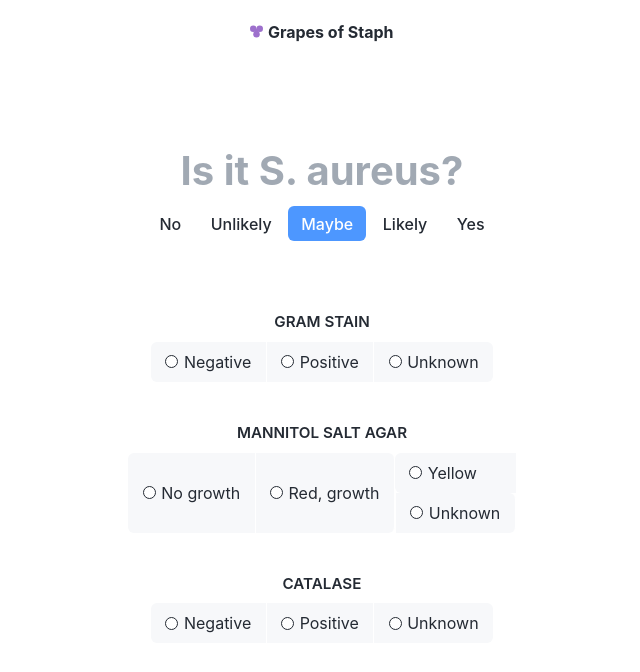
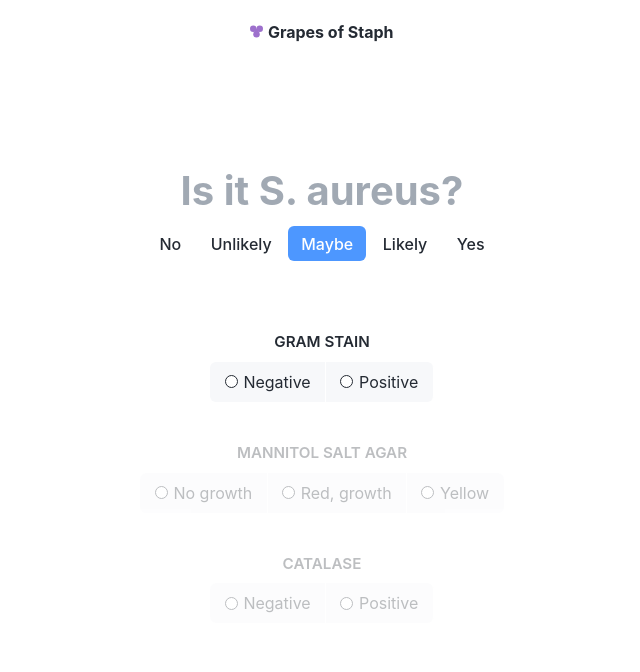
Before and after one commit to davbl/grapes-of-staph, a React (Vite) app: page / in a window 1280 px wide. Shown: the top 672 px of the page, without its empty margins (318-958 px from the left). Built offline with nearby package versions, Linux system fonts and the light colour scheme.

Commit message:
Manage state with a Zustand store instead of useState

```diff
--- a/src/App.jsx
+++ b/src/App.jsx
@@ -1,20 +1,8 @@
-import { useState } from "react";
 import Result from "./components/Result";
 import TraditionalMethods from "./components/TraditionalMethods";
 // import MolecularMethods from "./components/MolecularMethods";
 
 const App = () => {
-  const [radioSelections, setRadioSelections] = useState({
-    gram: "",
-    mannitol: "",
-    catalase: "",
-  });
-
-  // update state of radio selections from Controls component
-  const handleSelectionChange = (assay, value) => {
-    setRadioSelections({ ...radioSelections, [assay]: value });
-  };
-
   // Render
   return (
     <>
@@ -61,20 +49,16 @@ const App = () => {
       </header>
 
       <main>
-        {/* Title + result */}
         <section>
+          {/* Hero text */}
           <h2>Is it S. aureus?</h2>
-          {/* pass radio selections to calculate result */}
-          <Result radioSelections={radioSelections} />
+          <Result />
         </section>
 
         {/* Methods */}
         <section className="controls">
-          {/* onChange, components below can call handleSelectionChange */}
-          {/* Molecular methods */}
           {/* <MolecularMethods onChange={handleSelectionChange} />  TODO  */}
-          {/* Traditional methods */}
-          <TraditionalMethods onChange={handleSelectionChange} />
+          <TraditionalMethods />
         </section>
       </main>
     </>
--- a/src/components/Result.jsx
+++ b/src/components/Result.jsx
@@ -1,26 +1,48 @@
 /* eslint-disable react/prop-types */
-const Result = ({ radioSelections }) => {
-  // Calculate result and send for color-coding
+
+import useStore from "../useStore";
+
+const Result = () => {
+  //
+  // Destructure radio selections object from zustand store
+  const { gram, mannitol, catalase } = useStore();
+
+  // Calculate result from radio selections
   const calculateResult = () => {
-    // destructure radio selections object
-    const { gram, mannitol, catalase } = radioSelections;
-    if (
-      gram === "negative" ||
-      catalase === "negative" ||
-      mannitol === "no-growth"
-    ) {
+    //
+    // Gram neg, step 1
+    if (gram === "negative") {
       return "No";
-    } else if (gram === "positive" && catalase === "positive") {
+    }
+    // Gram pos, step 1
+    if (gram === "positive") {
+      // MSA no-growth, step 2
+      if (mannitol === "no-growth") {
+        return "No";
+      }
+      // MSA red and catalase neg, step 3
+      // has to be before MSA red, step 2
+      if (mannitol === "red" && catalase === "negative") {
+        return "No";
+      }
+      // MSA red, step 2
+      if (mannitol === "red") {
+        return "Unlikely";
+      }
+      // MSA yellow and catalase pos, step 3
+      if (mannitol === "yellow" && catalase === "positive") {
+        return "Likely";
+      }
+      // MSA yellow and catalase neg, step 3
+      if (mannitol === "yellow" && catalase === "negative") {
+        return "Maybe";
+      }
+      // MSA yellow, step 2
       if (mannitol === "yellow") {
         return "Likely";
-      } else if (mannitol === "red") {
-        return "Unlikely";
-      } else {
-        return "Maybe";
       }
-    } else {
-      return "Maybe";
     }
+    return "Maybe";
   };
 
   const result = calculateResult();
--- a/src/components/TraditionalMethods.jsx
+++ b/src/components/TraditionalMethods.jsx
@@ -1,17 +1,51 @@
 /* eslint-disable react/prop-types */
-const TraditionalMethods = ({ onChange }) => {
-  // take assay and radio selection and pass to App.jsx
-  const handleChange = (assay) => (event) => {
-    onChange(assay, event.target.value);
+
+import useStore from "../useStore";
+
+const TraditionalMethods = () => {
+  //
+  // Manage state with zustand store
+  const {
+    gram,
+    mannitol,
+    catalase,
+    step,
+    setGram,
+    setMannitol,
+    setCatalase,
+    setStep,
+  } = useStore();
+
+  const handleChange = (assay, value) => {
+    // Debugging
+    // console.log(`Changing ${assay} to ${value}`);
+
+    if (assay === "gram") {
+      setGram(value);
+      if (value === "positive") {
+        setStep(2);
+      } else if (value === "negative") {
+        setStep(1);
+      }
+    } else if (assay === "mannitol") {
+      setMannitol(value);
+      if (value === "no-growth") {
+        setStep(2);
+      } else if (value === "red" || value === "yellow") {
+        setStep(3);
+      }
+    } else if (assay === "catalase") {
+      setCatalase(value);
+    }
   };
 
   // Render
   return (
     <>
-      {/* <h3>Traditional Methods</h3> */}
+      {/* <h3>Traditional Methods</h3> TODO */}
 
-      {/* Gram */}
-      <fieldset>
+      {/* GRAM STAIN */}
+      <fieldset className={step >= 1 ? "enabled" : "disabled"}>
         <legend>GRAM STAIN</legend>
 
         <label>
@@ -19,7 +53,8 @@ const TraditionalMethods = ({ onChange }) => {
             type="radio"
             name="gram"
             value="negative"
-            onChange={handleChange("gram")}
+            checked={gram === "negative"}
+            onChange={(e) => handleChange("gram", e.target.value)}
           />
           <span>Negative</span>
         </label>
@@ -29,25 +64,15 @@ const TraditionalMethods = ({ onChange }) => {
             type="radio"
             name="gram"
             value="positive"
-            onChange={handleChange("gram")}
+            checked={gram === "positive"}
+            onChange={(e) => handleChange("gram", e.target.value)}
           />
           <span>Positive</span>
         </label>
-
-        {/* Unknown is same as unselected */}
-        <label>
-          <input
-            type="radio"
-            name="gram"
-            value="unknown"
-            onChange={handleChange("gram")}
-          />
-          <span>Unknown</span>
-        </label>
       </fieldset>
 
-      {/* Mannitol */}
-      <fieldset>
+      {/* MSA */}
+      <fieldset className={step >= 2 ? "enabled" : "disabled"}>
         <legend>MANNITOL SALT AGAR</legend>
 
         <label>
@@ -55,7 +80,8 @@ const TraditionalMethods = ({ onChange }) => {
             type="radio"
             name="mannitol"
             value="no-growth"
-            onChange={handleChange("mannitol")}
+            checked={mannitol === "no-growth"}
+            onChange={(e) => handleChange("mannitol", e.target.value)}
           />
           <span>No growth</span>
         </label>
@@ -65,36 +91,26 @@ const TraditionalMethods = ({ onChange }) => {
             type="radio"
             name="mannitol"
             value="red"
-            onChange={handleChange("mannitol")}
+            checked={mannitol === "red"}
+            onChange={(e) => handleChange("mannitol", e.target.value)}
           />
           <span>Red, growth</span>
-        </label>
-
-        <div className="mannitol-wrap">
-          <label>
-            <input
-              type="radio"
-              name="mannitol"
-              value="yellow"
-              onChange={handleChange("mannitol")}
-            />
-            <span>Yellow</span>
         </label>
 
         <label>
           <input
             type="radio"
             name="mannitol"
-              value="unknown"
-              onChange={handleChange("mannitol")}
+            value="yellow"
+            checked={mannitol === "yellow"}
+            onChange={(e) => handleChange("mannitol", e.target.value)}
           />
-            <span>Unknown</span>
+          <span>Yellow</span>
         </label>
-        </div>
       </fieldset>
 
-      {/* Catalase */}
-      <fieldset>
+      {/* CATALASE */}
+      <fieldset className={step >= 3 ? "enabled" : "disabled"}>
         <legend>CATALASE</legend>
 
         <label>
@@ -102,7 +118,8 @@ const TraditionalMethods = ({ onChange }) => {
             type="radio"
             name="catalase"
             value="negative"
-            onChange={handleChange("catalase")}
+            checked={catalase === "negative"}
+            onChange={(e) => handleChange("catalase", e.target.value)}
           />
           <span>Negative</span>
         </label>
@@ -112,19 +129,10 @@ const TraditionalMethods = ({ onChange }) => {
             type="radio"
             name="catalase"
             value="positive"
-            onChange={handleChange("catalase")}
+            checked={catalase === "positive"}
+            onChange={(e) => handleChange("catalase", e.target.value)}
           />
           <span>Positive</span>
-        </label>
-
-        <label>
-          <input
-            type="radio"
-            name="catalase"
-            value="unknown"
-            onChange={handleChange("catalase")}
-          />
-          <span>Unknown</span>
         </label>
       </fieldset>
     </>
--- /dev/null
+++ b/src/useStore.js
@@ -0,0 +1,36 @@
+import { create } from "zustand";
+import { immer } from "zustand/middleware/immer";
+
+const useStore = create(
+  immer((set) => ({
+    gram: "",
+    mannitol: "",
+    catalase: "",
+    step: 1,
+
+    setGram: (value) =>
+      set((state) => {
+        state.gram = value;
+        state.mannitol = "";
+        state.catalase = "";
+      }),
+
+    setMannitol: (value) =>
+      set((state) => {
+        state.mannitol = value;
+        state.catalase = "";
+      }),
+
+    setCatalase: (value) =>
+      set((state) => {
+        state.catalase = value;
+      }),
+
+    setStep: (step) =>
+      set((state) => {
+        state.step = step;
+      }),
+  }))
+);
+
+export default useStore;
```
Lines whose indentation alone changed are shown as unchanged.
